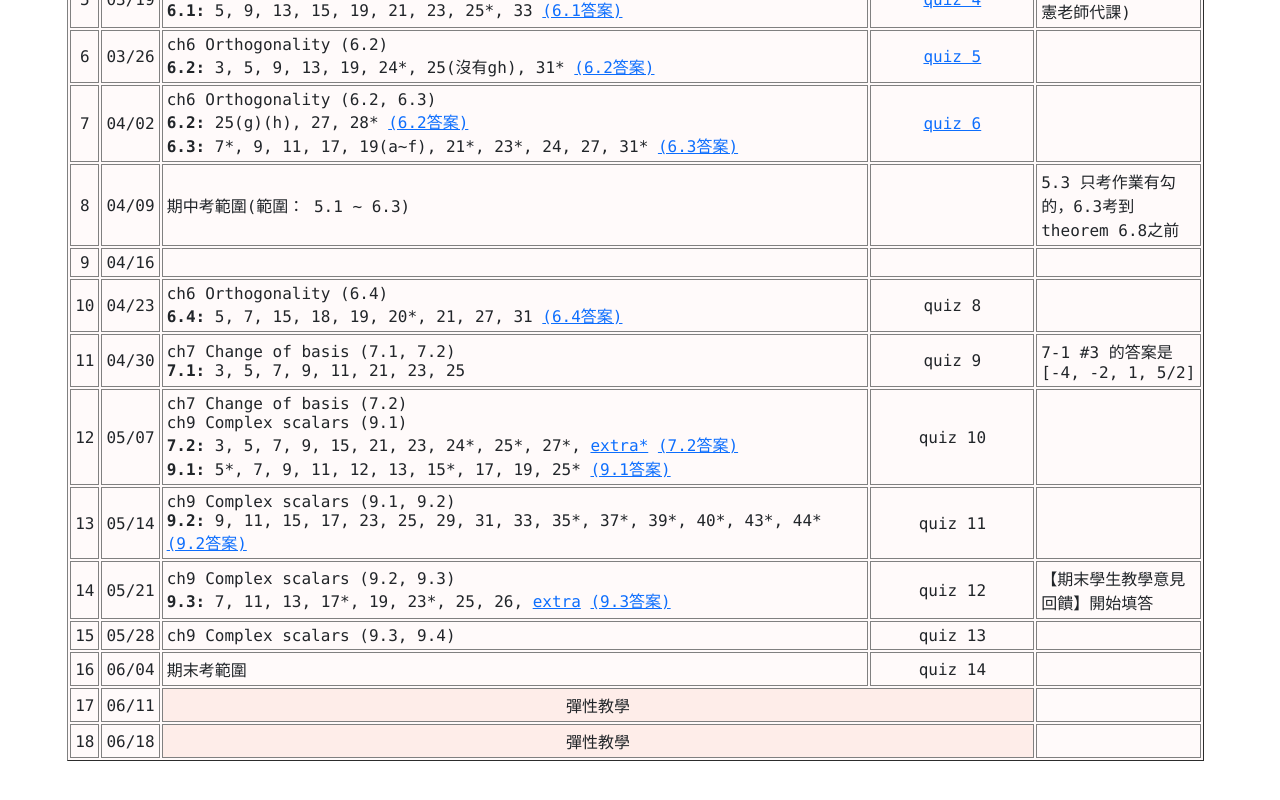
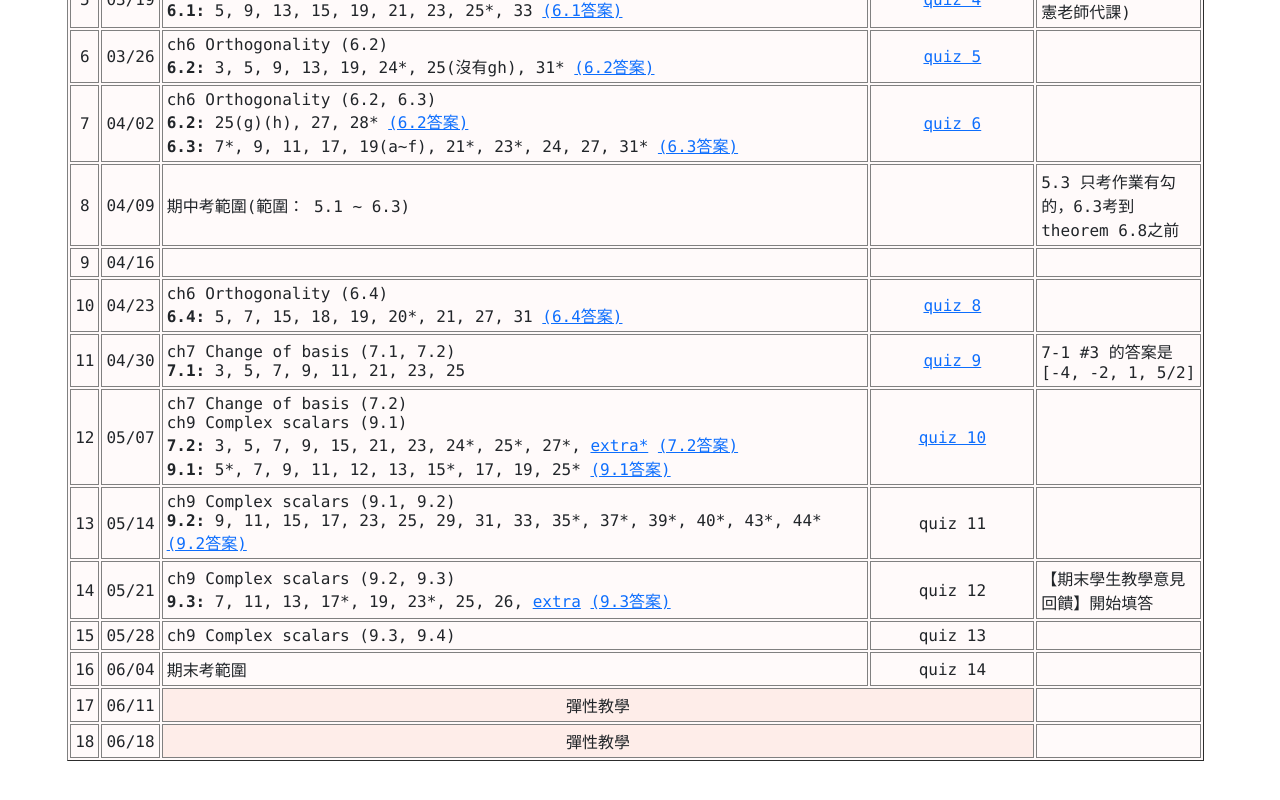
Before and after one commit to jeanyeh/jeanyeh.github.io, a plain HTML site: page course/LA/1132-1/la1132-1.html in a window 1280 px wide. Shown: the part 1029-1829 px from the top of the page. Drawn offline with nearby package versions, Linux system fonts and the light colour scheme.

Commit message:
quiz 8,9,10 sol

```diff
--- a/course/LA/1132-1/la1132-1.html
+++ b/course/LA/1132-1/la1132-1.html
@@ -295,7 +295,7 @@
     ch6 Orthogonality (6.4)<br>
     <b>6.4:</b> 5, 7, 15, 18, 19, 20*, 21, 27, 31 <a href="../solutions/ch6-4_sol.pdf">(6.4答案)</a>
   </td>
-  <td>  <!a href="quiz8_sol.pdf"> quiz 8 </a></td>
+  <td>  <a href="quiz8_sol.pdf"> quiz 8 </a></td>
   <td align="left">  </td>
   </tr>
 
@@ -307,7 +307,7 @@
     ch7 Change of basis (7.1, 7.2)<br>
     <b>7.1:</b> 3, 5, 7, 9, 11, 21, 23, 25
   </td>
-  <td>  <!a href="quiz9_sol.pdf"> quiz 9 </a></td>
+  <td>  <a href="quiz9_sol.pdf"> quiz 9 </a></td>
   <td align="left"> 7-1 #3 的答案是 [-4, -2, 1, 5/2] </td>
   </tr>
 
@@ -321,7 +321,7 @@
     <b>7.2:</b> 3, 5, 7, 9, 15, 21, 23, 24*, 25*, 27*, <a href="../solutions/ch7-2_prob.pdf">extra*</a> <a href="../solutions/ch7-2_sol.pdf">(7.2答案)</a><br>
     <b>9.1:</b> 5*, 7, 9, 11, 12, 13, 15*, 17, 19, 25* <a href="../solutions/ch9-1_sol.pdf">(9.1答案)</a>
   </td>
-  <td>  <!a href="quiz10_sol.pdf"> quiz 10 </a></td>
+  <td>  <a href="quiz10_sol.pdf"> quiz 10 </a></td>
   <td align="left">  </td>
   </tr>
 
```
Also changed, not shown: 1 other file.
